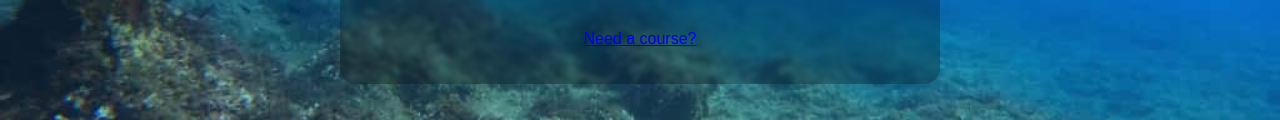
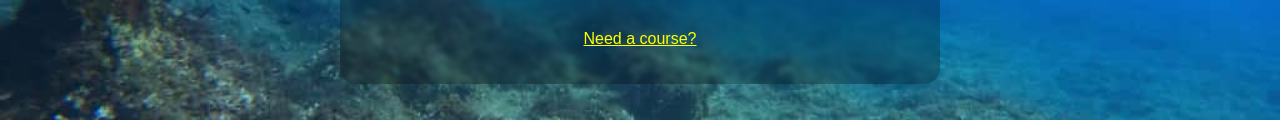
Before and after one commit to vladanstrigo/divingtechnics, a plain HTML site: page index.html in a window 1280 px wide. Shown: the part 510-630 px from the top of the page. Drawn offline with Linux system fonts and the light colour scheme.

Commit message:
new homepage3

```diff
--- a/index.html
+++ b/index.html
@@ -59,7 +59,7 @@
     />
     <br/>
     <p style="color:yellow; font-family: sans-serif; text-align: center;">
-    <a href="mailto:divingtechnics@gmail.com">Need a course?</a>
+    <a href="mailto:divingtechnics@gmail.com" style="color:yellow;">Need a course?</a>
     </p>
   </div>
 </body>
```
